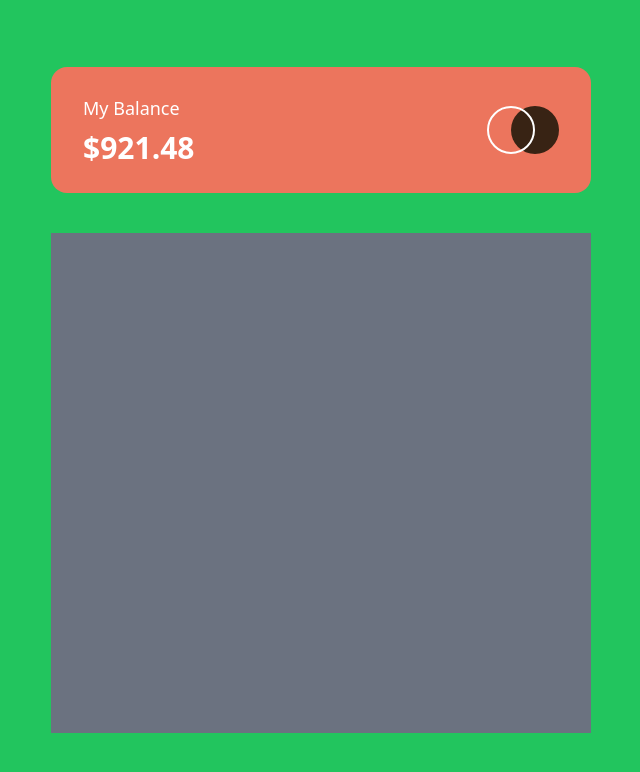
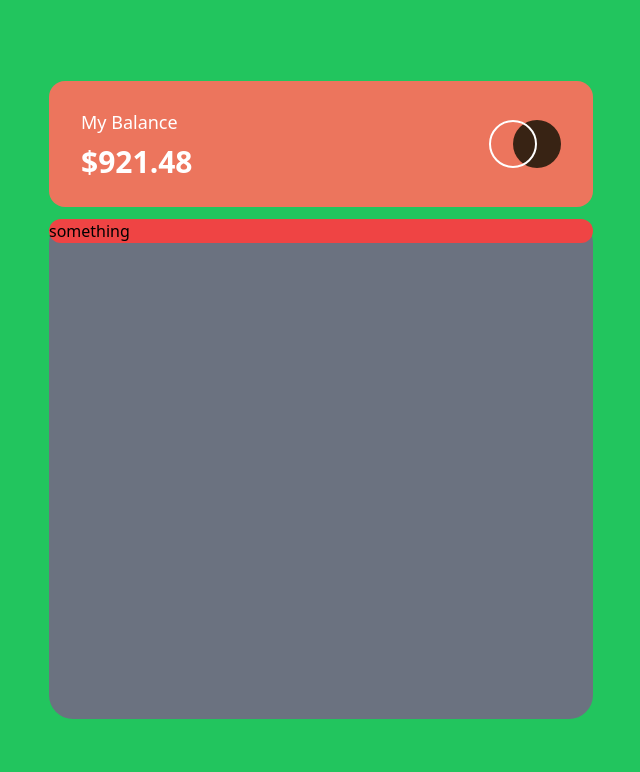
Before and after one commit to shrabanchakma/expenses-chart-component-main, a React (Vite) app: page / in a window 1280 px wide. Shown: the top 772 px of the page, without its empty margins (319-959 px from the left). Built offline with nearby package versions, Linux system fonts and the light colour scheme.

Commit message:
fetching data for bar chart

```diff
--- a/package.json
+++ b/package.json
@@ -10,7 +10,9 @@
     "preview": "vite preview"
   },
   "dependencies": {
+    "chart.js": "^4.4.1",
     "react": "^18.2.0",
+    "react-chartjs-2": "^5.2.0",
     "react-dom": "^18.2.0"
   },
   "devDependencies": {
--- /dev/null
+++ b/public/data.json
@@ -0,0 +1,30 @@
+[
+  {
+    "day": "mon",
+    "amount": 17.45
+  },
+  {
+    "day": "tue",
+    "amount": 34.91
+  },
+  {
+    "day": "wed",
+    "amount": 52.36
+  },
+  {
+    "day": "thu",
+    "amount": 31.07
+  },
+  {
+    "day": "fri",
+    "amount": 23.39
+  },
+  {
+    "day": "sat",
+    "amount": 43.28
+  },
+  {
+    "day": "sun",
+    "amount": 25.48
+  }
+]
--- a/src/ExpenseChart.jsx
+++ /dev/null
@@ -1,21 +0,0 @@
-import logo from "./assets/logo.svg";
-const ExpenseChart = () => {
-  return (
-    <div className="w-[100vw] min-h-[100vh] flex justify-center items-center bg-green-500">
-      <div className="w-[540px]">
-        {/* todo: heading */}
-        <div className="flex justify-between py-[1.7rem] px-[2rem] rounded-2xl bg-[#EC755D] mb-10 ">
-          <div className="text-white">
-            <h1 className="font-medium text-lg mb-2">My Balance</h1>
-            <p className="font-bold text-3xl">$921.48</p>
-          </div>
-          <img src={logo} alt={logo} />
-        </div>
-        {/* todo: chart */}
-        <div className="h-[500px] bg-gray-500 "></div>
-      </div>
-    </div>
-  );
-};
-
-export default ExpenseChart;
--- /dev/null
+++ b/src/components/ExpenseChart/BarChart.jsx
@@ -0,0 +1,5 @@
+const BarChart = () => {
+  return <div className="rounded-3xl bg-red-500">something</div>;
+};
+
+export default BarChart;
--- /dev/null
+++ b/src/components/ExpenseChart/ExpenseChart.jsx
@@ -0,0 +1,40 @@
+import { useEffect, useState } from "react";
+import logo from "../../assets/logo.svg";
+import BarChart from "./BarChart";
+const ExpenseChart = () => {
+  const [barChartData, setBarChartData] = useState([]);
+  async function getBarChartData() {
+    try {
+      const res = await fetch("data.json");
+      const data = await res.json();
+      setBarChartData(data);
+    } catch (error) {
+      console.error(error);
+    }
+  }
+  useEffect(() => {
+    getBarChartData();
+  }, []);
+  console.log(barChartData);
+
+  return (
+    <div className="w-[100vw] min-h-[100vh] flex justify-center items-center bg-green-500">
+      <div className="w-[34rem]">
+        {/* todo: heading */}
+        <div className="flex justify-between py-[1.7rem] px-[2rem] rounded-2xl bg-[#EC755D] mb-3 ">
+          <div className="text-white">
+            <h1 className="font-medium text-lg mb-2">My Balance</h1>
+            <p className="font-bold text-3xl">$921.48</p>
+          </div>
+          <img src={logo} alt={logo} />
+        </div>
+        {/* todo: chart */}
+        <div className="h-[500px] bg-gray-500 rounded-3xl">
+          <BarChart />
+        </div>
+      </div>
+    </div>
+  );
+};
+
+export default ExpenseChart;
--- a/src/main.jsx
+++ b/src/main.jsx
@@ -1,7 +1,7 @@
 import React from "react";
 import ReactDOM from "react-dom/client";
 import "./index.css";
-import ExpenseChart from "./ExpenseChart.jsx";
+import ExpenseChart from "./components/ExpenseChart/ExpenseChart";
 
 ReactDOM.createRoot(document.getElementById("root")).render(
   <React.StrictMode>
```
Also changed, not shown: 1 other file (tests, documents, lock files or other folders).
